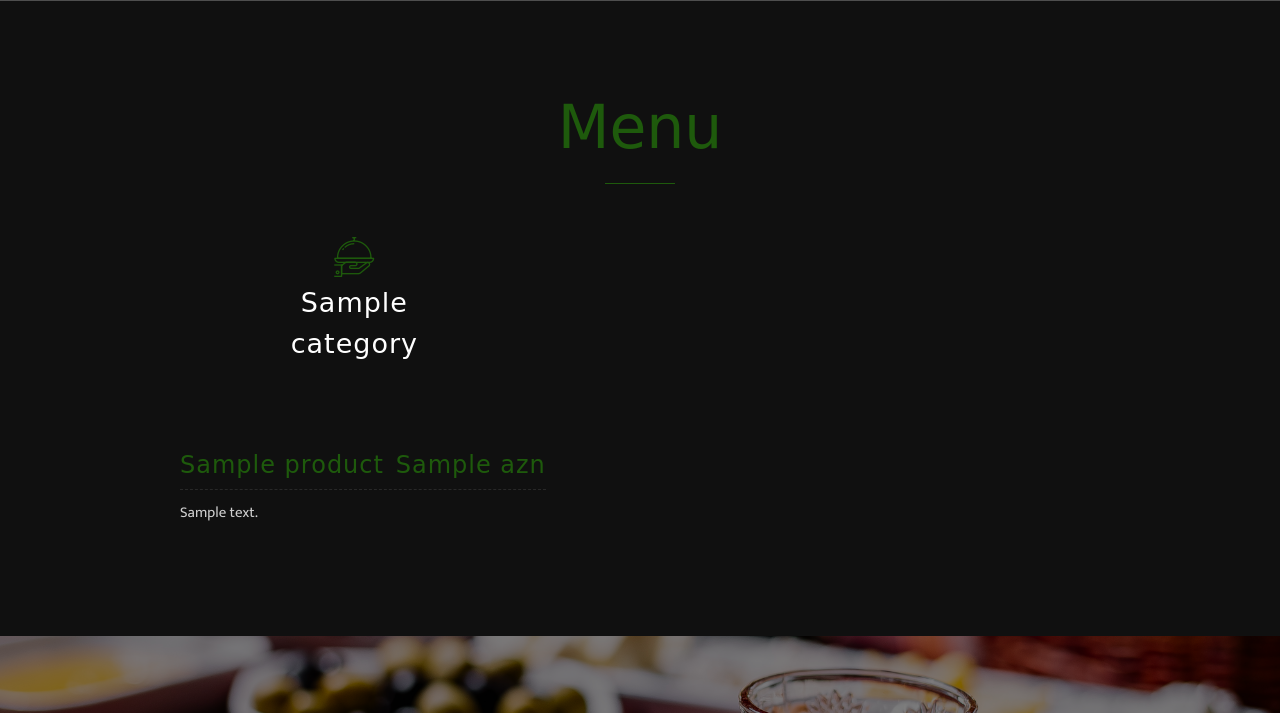
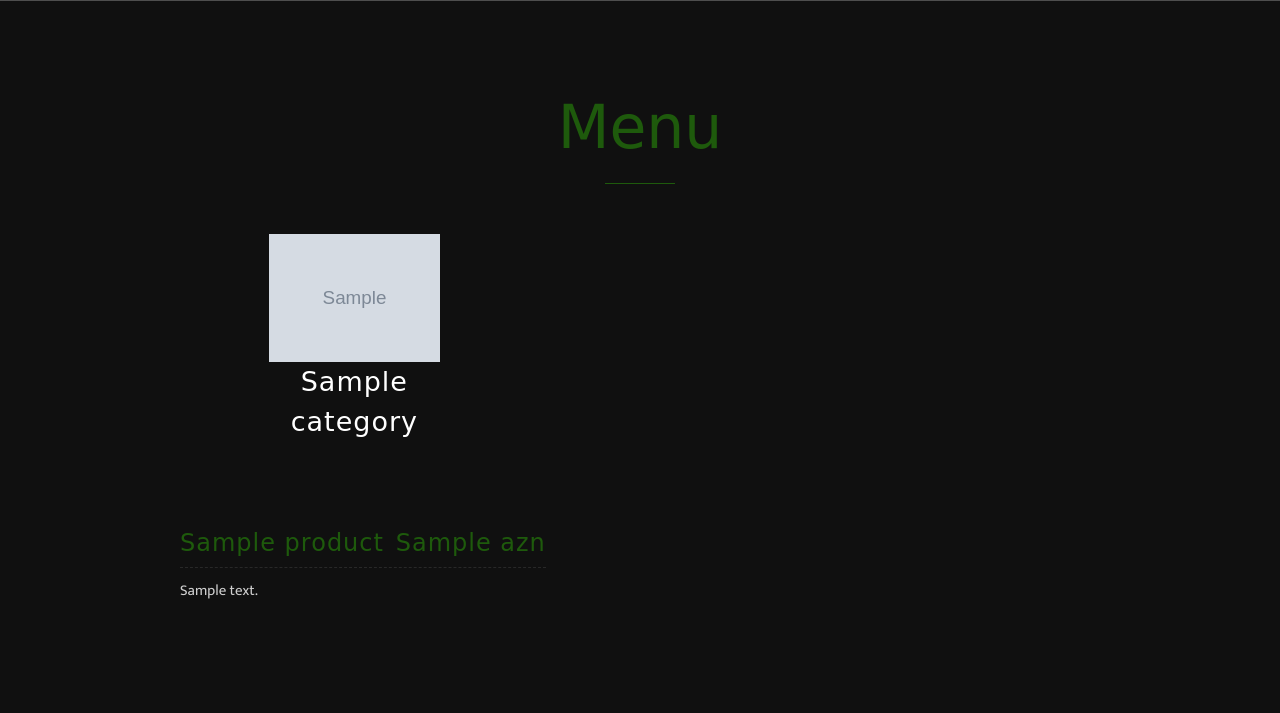
Before and after one commit to NicatDev/Desgah_menu, a Django app: page / in a window 1280 px wide. Shown: the part 439-1152 px from the top of the page. Run offline with Django 5.2, Linux system fonts and the light colour scheme; tables that the repository leaves empty hold one stand-in row (values such as "Sample post"); grey boxes marked "Sample" are stand-in pictures; some libraries are stand-ins or nearby versions; some web fonts are replaced; grey boxes are pictures that could not be loaded.

Commit message:
one step more

```diff
--- a/templates/index.html
+++ b/templates/index.html
@@ -92,7 +92,7 @@
                         <div class="tabs-icon mb-40 col-md-10 offset-md-1 text-center">
                             <div class="owl-carousel owl-theme">
                                 {% for category in categories %}
-                                <div id="c-{{ category.id }}" class="item {% if forloop.first %} active {% endif %} hoverable"> <span class="icon flaticon-022-tray"></span>
+                                <div id="c-{{ category.id }}" class="item {% if forloop.first %} active {% endif %} hoverable"> <img src="{{category.icon.url}}"></span>
                                     <h6>{{ category.title }}</h6>
                                 </div>
                                 {% endfor %}
```
